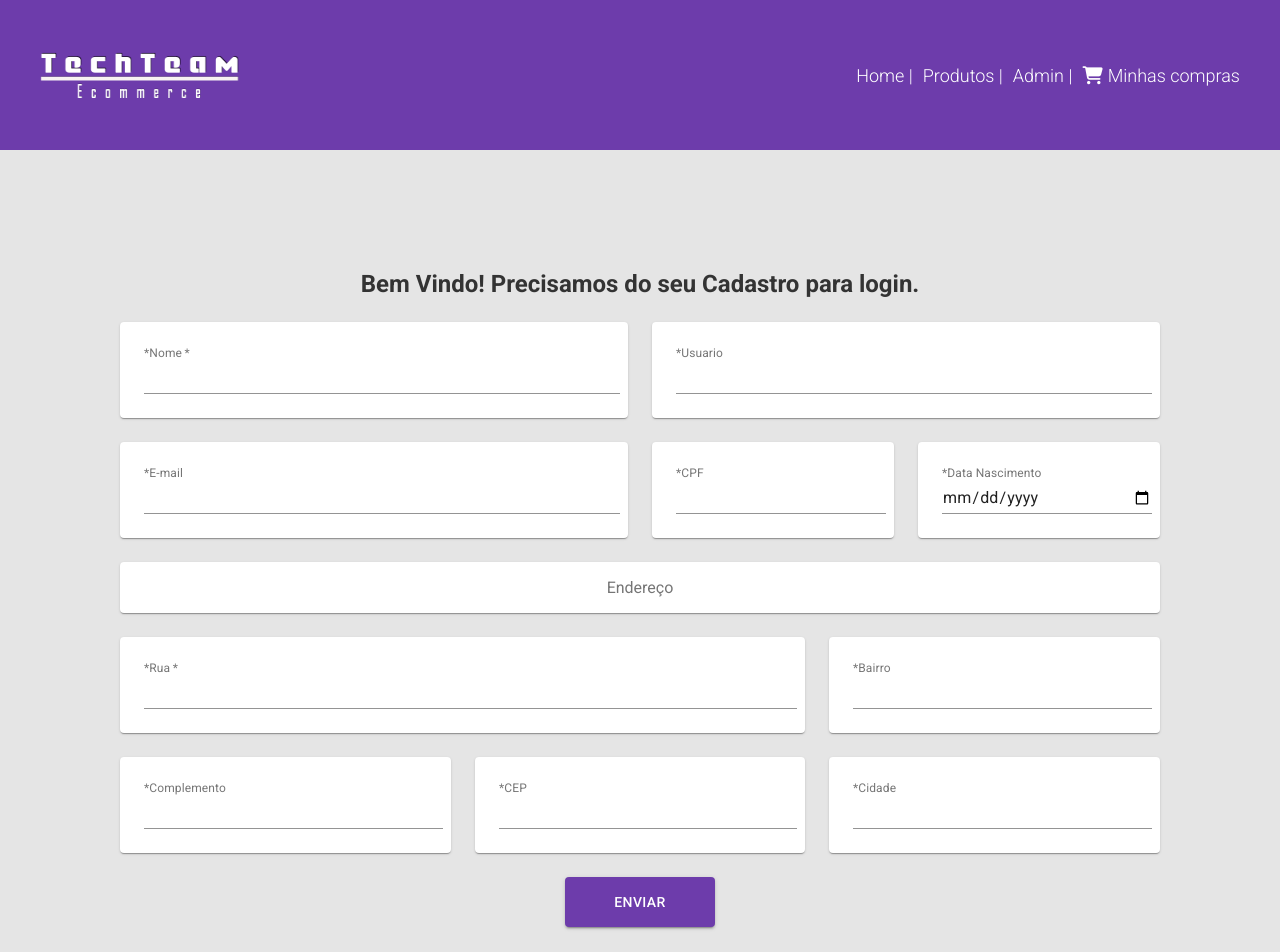
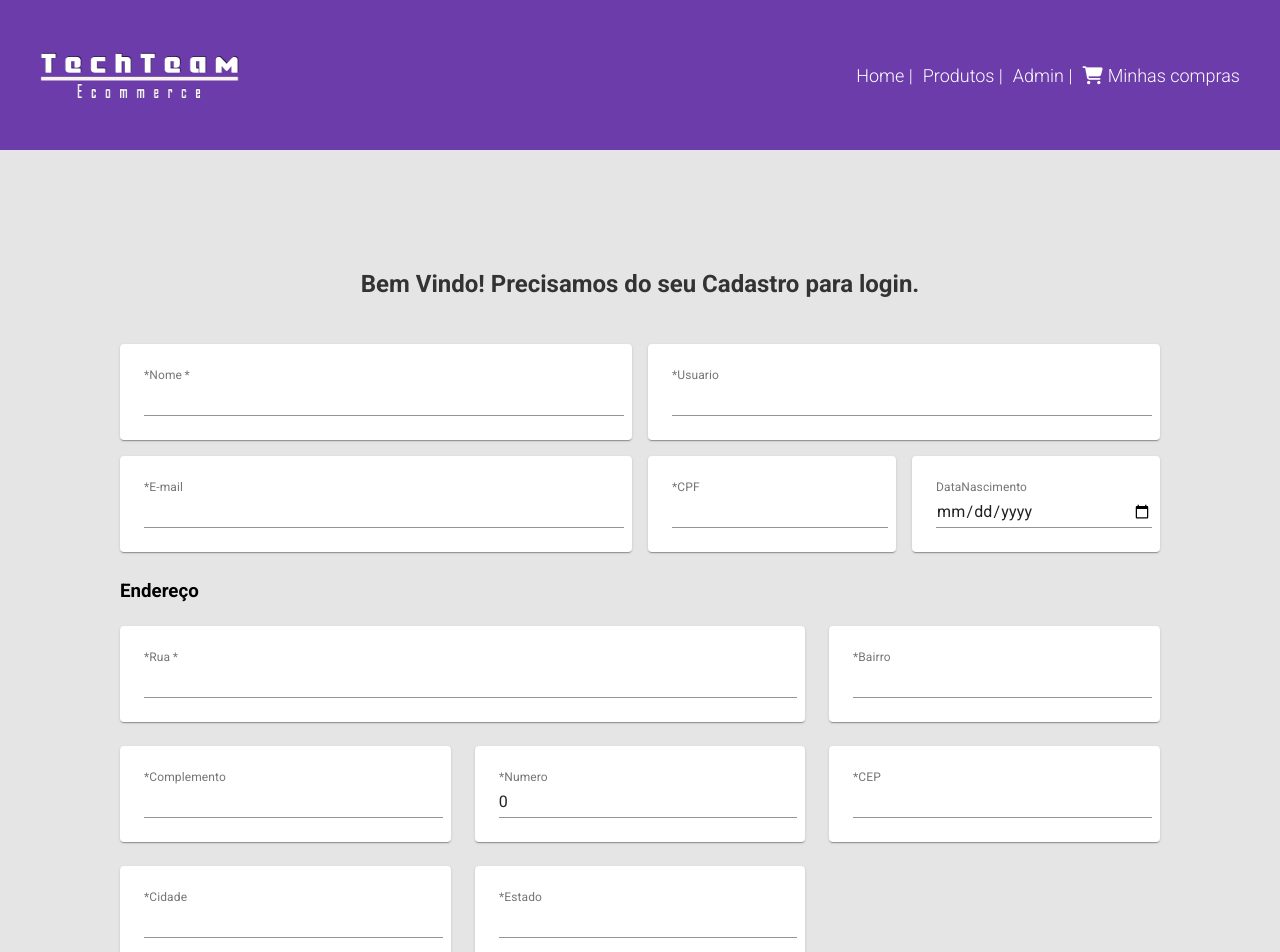
Before and after one commit to FrtsVictor/React-Ecommerce, a React (Create React App) app: page /home in a window 1280 px wide. Shown: the top 952 px of the page. Built offline with nearby package versions, Linux system fonts and the light colour scheme; no server answers.

Commit message:
Adicionando DataConverter ao InputDate

```diff
--- a/src/components/FormCadastro/index.js
+++ b/src/components/FormCadastro/index.js
@@ -1,10 +1,11 @@
-import React, { useState } from 'react';
+import React, { useState, useCallback } from 'react';
 import { makeStyles } from '@material-ui/core/styles';
 import Paper from '@material-ui/core/Paper';
 import Grid from '@material-ui/core/Grid';
 import TextField from '@material-ui/core/TextField';
 import Button from '@material-ui/core/Button';
 import StyledCadastro from './styles';
+import apiCliente from '../../services/apiCliente';
 
 const useStyles = makeStyles((theme) => ({
   root: {
@@ -26,46 +27,66 @@ export default function FullWidthGrid() {
   const [usuario, setUsuario] = useState('');
   const [email, setEmail] = useState('');
   const [cpf, setCpf] = useState('');
-  const [dataNasc, setDataNasc] = useState('');
+  const [dataNascimento, setDataNascimento] = useState('');
+  //   Endereco
   const [rua, setRua] = useState('');
   const [bairro, setBairro] = useState('');
   const [complemento, setComplemento] = useState('');
   const [cep, setCep] = useState('');
   const [cidade, setCidade] = useState('');
+  const [numero, setNumero] = useState(0);
+  const [estado, setEstado] = useState('');
 
-  const printClient = () => {
+  const dataConverter = useCallback(
+    () => {
+      console.log(dataNascimento);
+      const dataIso = new Date(dataNascimento).toISOString();
+      const dataFormatada = dataIso.slice(0, 17).concat('00Z');
+      console.log(dataFormatada);
+      setDataNascimento(dataFormatada);
+    }, [dataNascimento],
+  );
+
+  const mountCliente = () => (
     setCliente({
       nome,
       usuario,
       email,
       cpf,
-      dataNasc,
-      endereco: [
-        { rua },
-        { bairro },
-        { complemento },
-        { cep },
-        { cidade },
-      ],
-    });
+      dataNascimento,
+      endereco: {
+        rua,
+        bairro,
+        numero,
+        complemento,
+        cep,
+        cidade,
+        estado,
+      },
+    })
+  );
+
+  const send = () => {
+    dataConverter();
+    mountCliente();
     console.log(cliente);
+    apiCliente.create(cliente)
+      .then((resp) => resp)
+      .catch((resp) => resp);
   };
 
   const classes = useStyles();
 
   return (
     <StyledCadastro className={classes.root}>
-
       <form className={classes.root} noValidate autoComplete="off">
-        <Grid container spacing={3}>
+        <Grid container spacing={2}>
           <Grid item xs={12}>
-
             <h2
-              style={{ textAlign: 'center', color:'#333' }}
+              style={{ textAlign: 'center', color: '#333', marginBottom: '30px' }}
             >
               Bem Vindo! Precisamos do seu Cadastro para login.
             </h2>
-
           </Grid>
           <Grid item xs={12} sm={6}>
             <Paper className={classes.paper}>
@@ -77,7 +98,10 @@ export default function FullWidthGrid() {
                 margin="normal"
                 name="nome"
                 value={nome}
-                onChange={(e) => { setNome(e.target.value); }}
+                onChange={(e) => {
+                  console.log(e.target.name);
+                  setNome(e.target.value);
+                }}
                 InputLabelProps={{
                   shrink: true,
                   required: true,
@@ -139,27 +163,28 @@ export default function FullWidthGrid() {
           <Grid item xs={6} sm={3}>
             <Paper className={classes.paper}>
               <TextField
-                id="standard-full-width"
-                label="*Data Nascimento"
+                fullWidth
+                id="date"
+                margin="normal"
                 style={{ margin: 8 }}
-                fullWidth
+                label="DataNascimento"
                 type="date"
-                margin="normal"
-                name="dataNasc"
-                value={dataNasc}
-                onChange={(e) => { setDataNasc(e.target.value); }}
+                value={dataNascimento}
+                onChange={(e) => {
+                  setDataNascimento(e.target.value);
+                }}
                 InputLabelProps={{
                   shrink: true,
                 }}
               />
             </Paper>
           </Grid>
-          <Grid item xs={12} sm={12}>
-            <Paper className={classes.paper}>
-              Endereço
-            </Paper>
+        </Grid>
+        {/* //___________________________________ENDERECO________________________________ */}
+        <Grid container spacing={3}>
+          <Grid item xs={12} sm={12} style={{ marginTop: '20px' }}>
+            <h3>Endereço</h3>
           </Grid>
-          {/* //___________________________________ENDERECO________________________________ */}
           <Grid item xs={12} sm={8}>
             <Paper className={classes.paper}>
               <TextField
@@ -195,7 +220,7 @@ export default function FullWidthGrid() {
               />
             </Paper>
           </Grid>
-          <Grid item xs={5} sm={4}>
+          <Grid item xs={4} sm={4}>
             <Paper className={classes.paper}>
               <TextField
                 id="standard-full-width"
@@ -206,6 +231,23 @@ export default function FullWidthGrid() {
                 name="complemento"
                 value={complemento}
                 onChange={(e) => { setComplemento(e.target.value); }}
+                InputLabelProps={{
+                  shrink: true,
+                }}
+              />
+            </Paper>
+          </Grid>
+          <Grid item xs={1} sm={4}>
+            <Paper className={classes.paper}>
+              <TextField
+                id="standard-full-width"
+                label="*Numero"
+                style={{ margin: 8 }}
+                fullWidth
+                margin="normal"
+                name="numero"
+                value={numero}
+                onChange={(e) => { setNumero(parseInt(e.target.value, 10)); }}
                 InputLabelProps={{
                   shrink: true,
                 }}
@@ -247,6 +289,23 @@ export default function FullWidthGrid() {
               />
             </Paper>
           </Grid>
+          <Grid item xs={12} sm={4}>
+            <Paper className={classes.paper}>
+              <TextField
+                id="standard-full-width"
+                label="*Estado"
+                style={{ margin: 8 }}
+                fullWidth
+                margin="normal"
+                name="estado"
+                value={estado}
+                onChange={(e) => { setEstado(e.target.value); }}
+                InputLabelProps={{
+                  shrink: true,
+                }}
+              />
+            </Paper>
+          </Grid>
           <Grid
             item
             xs={12}
@@ -256,14 +315,14 @@ export default function FullWidthGrid() {
               display: 'grid',
             }}
           >
-            <Button id="button"
+            <Button
+              id="button"
               variant="contained"
-              onClick={() => printClient()}
+              onClick={() => send()}
               style={{
                 height: '50px',
                 width: '150px',
-
-               }}
+              }}
             >
               Enviar
             </Button>
```
